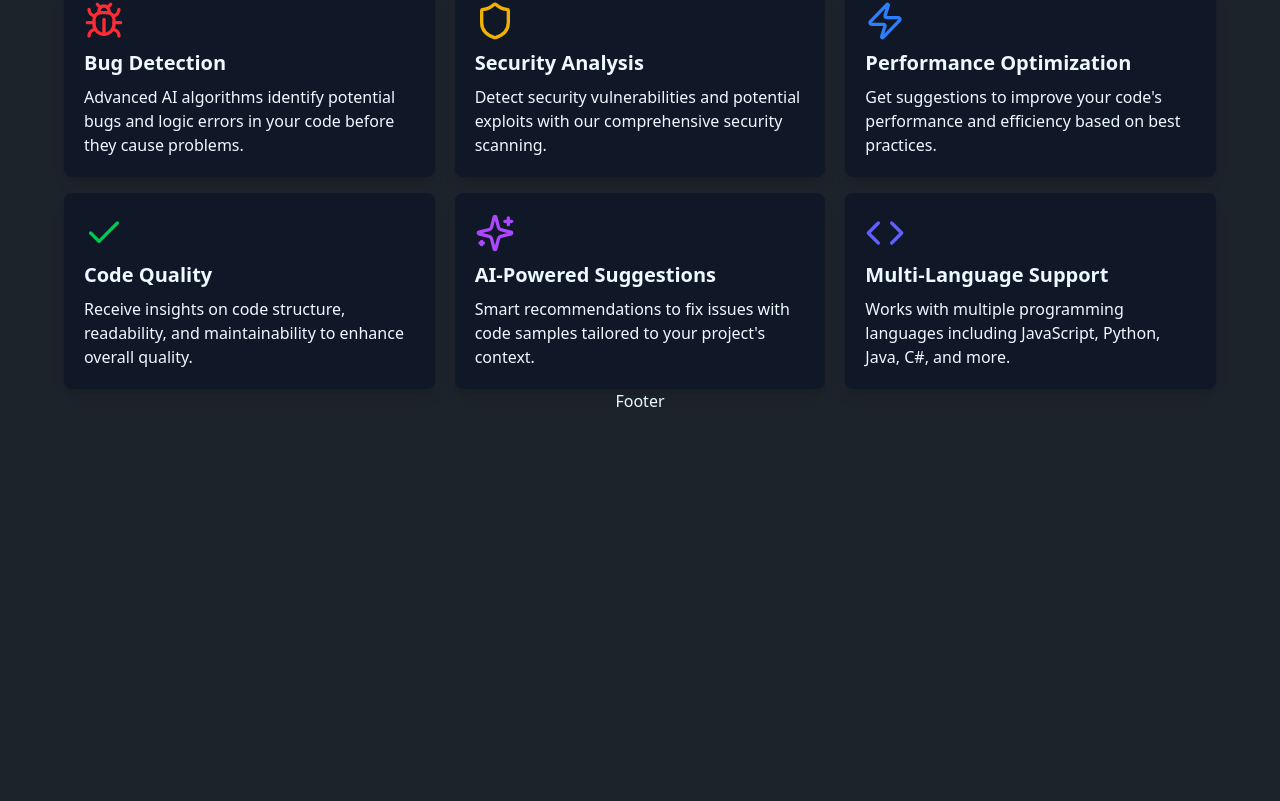
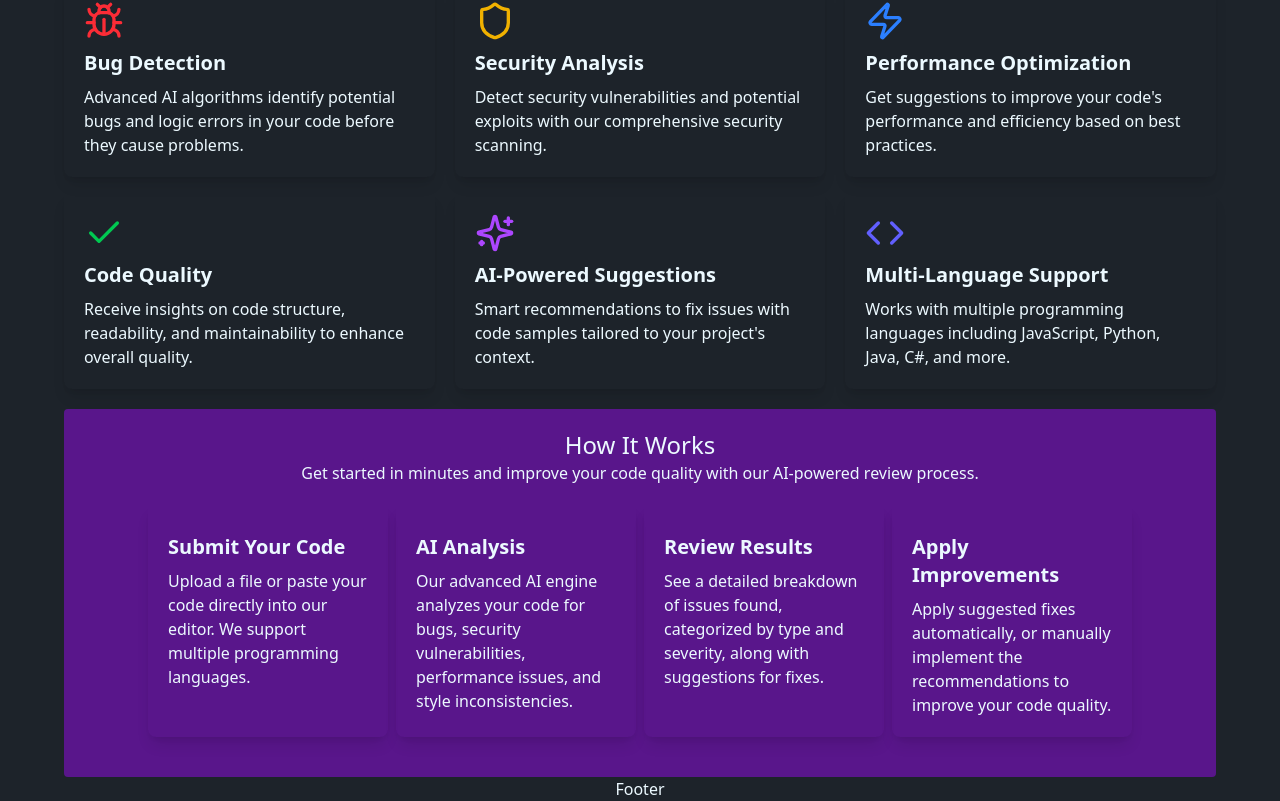
Before and after one commit to NajeebUrRehmanRaja/fixmate-ui, a React (Vite) app in the folder FrontEnd/: page / in a window 1280 px wide. Shown: the part 1634-2435 px from the top of the page. Before the commit the page ends 2047 px from the top, so only its background shows below. Built offline with nearby package versions, Linux system fonts and the light colour scheme.

Commit message:
feat: add HowItWorks page with Cards component; update Home page to include HowItWorks

```diff
--- a/FrontEnd/src/components/Cards.jsx
+++ b/FrontEnd/src/components/Cards.jsx
@@ -2,7 +2,7 @@ import React from "react";
 
 const Cards = ({ title, content, icon }) => {
   return (
-    <div className="bg-gray-900 shadow-lg p-5 rounded-lg ">
+    <div className="shadow-lg p-5 rounded-lg ">
       <div>
         {icon}
         <h2 className="text-xl font-bold mb-2 mt-2 ">{title}</h2>
--- a/FrontEnd/src/pages/Home.jsx
+++ b/FrontEnd/src/pages/Home.jsx
@@ -7,6 +7,7 @@ import AIReviewBox from "../Layouts/AiReviewBox";
 import Cards from "../components/Cards";
 import Container from "../components/Container"
 import Footer from "../pages/Footer"
+import HowItWorks from "./HowItWorks";
 
 // For Code Review Dialog Box
 const codeExmple = `
@@ -148,6 +149,7 @@ const Home = () => {
           />
         </div>
       </div>
+      <HowItWorks />
       <Footer/>
     </Container>
   );
--- /dev/null
+++ b/FrontEnd/src/pages/HowItWorks.jsx
@@ -0,0 +1,38 @@
+import React from "react";
+import Container from "../components/Container";
+import Cards from "../components/Cards";
+
+const HowItWorks = () => {
+  return (
+    <Container className="mt-5 bg-purple-900 rounded p-5">
+      <div className="flex flex-col justify-center items-center">
+        <h1 className="text-2xl">How It Works</h1>
+        <p>
+          Get started in minutes and improve your code quality with our
+          AI-powered review process.
+        </p>
+      </div>
+
+      <div className="grid grid-cols-1 md:grid-cols-4 gap-2 lg:grid-cols-4 p-5">
+        <Cards
+          title="Submit Your Code"
+          content="Upload a file or paste your code directly into our editor. We support multiple programming languages."
+        />
+        <Cards
+          title="AI Analysis"
+          content="Our advanced AI engine analyzes your code for bugs, security vulnerabilities, performance issues, and style inconsistencies."
+        />
+        <Cards
+          title="Review Results"
+          content="See a detailed breakdown of issues found, categorized by type and severity, along with suggestions for fixes."
+        />
+        <Cards
+          title="Apply Improvements"
+          content="Apply suggested fixes automatically, or manually implement the recommendations to improve your code quality."
+        />
+      </div>
+    </Container>
+  );
+};
+
+export default HowItWorks;
```
